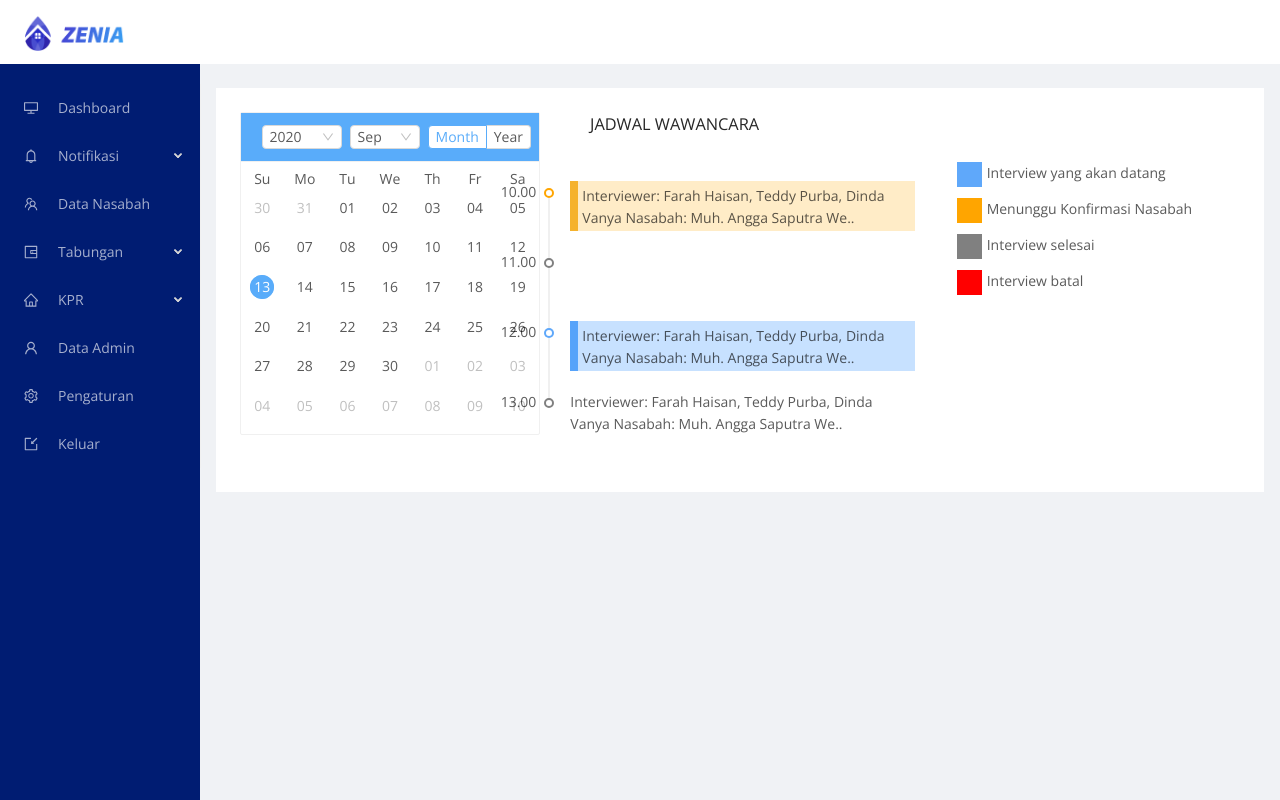
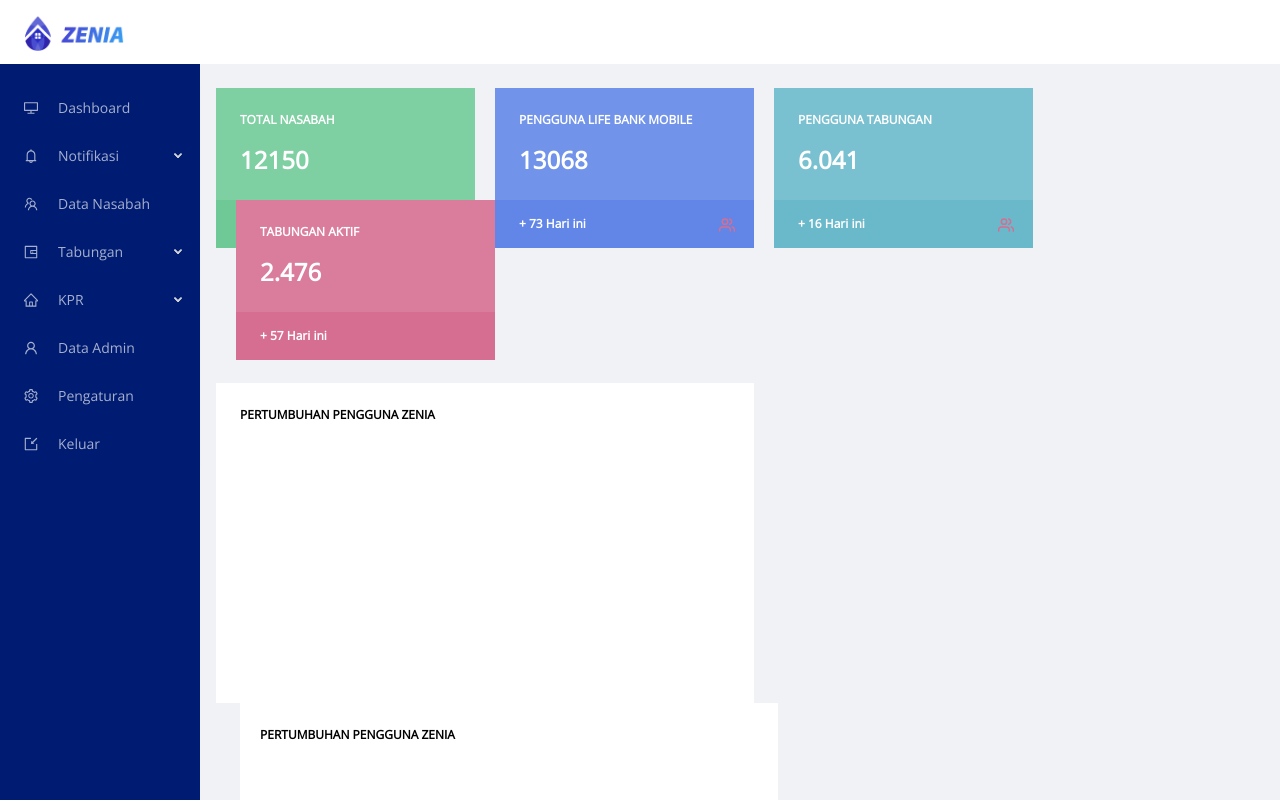
Before and after one commit to randiramadhann/wakwaw, a Next.js app: page / in a window 1280 px wide. Built offline with nearby package versions, Linux system fonts and the light colour scheme.

Commit message:
add card&chart

```diff
--- a/components/sidebar/home/Card.js
+++ b/components/sidebar/home/Card.js
@@ -1,6 +1,7 @@
 import { Card, Avatar, Row, Col } from 'antd';
 import { EditOutlined, EllipsisOutlined, SettingOutlined } from '@ant-design/icons';
 import styles from "../../../styles/Layout.module.css";
+// import Chart from "../home/Chart.js";
 
 const { Meta } = Card;
 
@@ -14,84 +15,107 @@
                         <Row>
                             <div>
                                 <div className={styles.card}>
-                                    <p className={styles.textCard} style={{position: "absolute", left: 24, top: 24}}>TOTAL NASABAH</p>
-                                    <p className={styles.textCard} style={{position: "absolute", left: 24, top: 64, fontSize: 24}}>12150</p>
+                                    <p className={styles.textCard} style={{ position: "absolute", left: 24, top: 24 }}>TOTAL NASABAH</p>
+                                    <p className={styles.textCard} style={{ position: "absolute", left: 24, top: 64, fontSize: 24 }}>12150</p>
                                 </div>
                                 <div className={styles.card1}>
-                                    <p className={styles.textCard} style={{position: "absolute", left: 24, top: 16}}>+ 250 Hari ini <span style={{position: "absolute", left: "200px"}}><img src="/img/group.svg" alt="First slide"/></span></p>
+                                    <p className={styles.textCard} style={{ position: "absolute", left: 24, top: 16 }}>+ 250 Hari ini <span style={{ position: "absolute", left: "200px" }}><img src="/img/group.svg" alt="First slide" /></span></p>
                                 </div>
                             </div>
                             <div className={styles.columnCard} >
                                 <div className={styles.card} style={{ backgroundColor: "#7193E9" }}>
-                                    <h1 className={styles.textCard} style={{position: "absolute", left: 24, top: 24}}>PENGGUNA LIFE BANK MOBILE</h1>
-                                    <p className={styles.textCard} style={{position: "absolute", left: 24, top: 64, fontSize: 24}}>13068</p>
+                                    <h1 className={styles.textCard} style={{ position: "absolute", left: 24, top: 24 }}>PENGGUNA LIFE BANK MOBILE</h1>
+                                    <p className={styles.textCard} style={{ position: "absolute", left: 24, top: 64, fontSize: 24 }}>13068</p>
                                 </div>
                                 <div className={styles.card1} style={{ backgroundColor: "#6186E7" }}>
-                                    <p className={styles.textCard} style={{position: "absolute", left: 24, top: 16}}>+ 73 Hari ini <span style={{position: "absolute", left: "200px"}}><img src="/img/group.svg" alt="First slide"/></span> </p>
+                                    <p className={styles.textCard} style={{ position: "absolute", left: 24, top: 16 }}>+ 73 Hari ini <span style={{ position: "absolute", left: "200px" }}><img src="/img/group.svg" alt="First slide" /></span> </p>
                                 </div>
                             </div>
                             <div className={styles.columnCard}>
                                 <div className={styles.card} style={{ backgroundColor: "#79C0D0" }}>
-                                    <h1 className={styles.textCard} style={{position: "absolute", left: 24, top: 24}}>PENGGUNA TABUNGAN</h1>
-                                    <p className={styles.textCard} style={{position: "absolute", left: 24, top: 64, fontSize: 24}}>6.041</p>
+                                    <h1 className={styles.textCard} style={{ position: "absolute", left: 24, top: 24 }}>PENGGUNA TABUNGAN</h1>
+                                    <p className={styles.textCard} style={{ position: "absolute", left: 24, top: 64, fontSize: 24 }}>6.041</p>
                                 </div>
                                 <div className={styles.card1} style={{ backgroundColor: "#6AB9CB" }}>
-                                    <p className={styles.textCard} style={{position: "absolute", left: 24, top: 16}}>+ 16 Hari ini <span style={{position: "absolute", left: "200px"}}><img src="/img/group.svg" alt="First slide"/></span></p>
+                                    <p className={styles.textCard} style={{ position: "absolute", left: 24, top: 16 }}>+ 16 Hari ini <span style={{ position: "absolute", left: "200px" }}><img src="/img/group.svg" alt="First slide" /></span></p>
                                 </div>
                             </div>
                             <div className={styles.columnCard}>
                                 <div className={styles.card} style={{ backgroundColor: "#DA7D9D" }}>
-                                    <h1 className={styles.textCard} style={{position: "absolute", left: 24, top: 24}}>TABUNGAN AKTIF</h1>
-                                    <p className={styles.textCard} style={{position: "absolute", left: 24, top: 64, fontSize: 24}}>2.476</p>
+                                    <h1 className={styles.textCard} style={{ position: "absolute", left: 24, top: 24 }}>TABUNGAN AKTIF</h1>
+                                    <p className={styles.textCard} style={{ position: "absolute", left: 24, top: 64, fontSize: 24 }}>2.476</p>
                                 </div>
                                 <div className={styles.card1} style={{ backgroundColor: "#D66E92" }}>
-                                    <p className={styles.textCard} style={{position: "absolute", left: 24, top: 16}}>+ 57 Hari ini <span style={{position: "absolute", left: "200px"}}><img src="/img/group.svg" alt="First slide"/></span></p>
+                                    <p className={styles.textCard} style={{ position: "absolute", left: 24, top: 16 }}>+ 57 Hari ini <span style={{ position: "absolute", left: "200px" }}><img src="/img/group.svg" alt="First slide" /></span></p>
                                 </div>
                             </div>
                         </Row>
                     </Col>
+                    <Row style={{ marginTop: 71 }}>
                         <Col>
-                        <Row style={{marginTop: 250}}>
+                            <Row>
+                                <Col>
+                                    <div className={styles.chart} style={{ backgroundColor: "#ffffff" }}>
+                                        <h1 className={styles.textCard1} style={{ color: "#000000", position: "absolute", left: 24, top: 24 }}>PERTUMBUHAN PENGGUNA ZENIA</h1>
+                                    </div>
+                                </Col>
+                                <Col>
+                                    <div className={styles.chart} style={{ backgroundColor: "#ffffff", marginLeft: 24}}>
+                                        <h1 className={styles.textCard1} style={{ color: "#000000", position: "absolute", left: 44, top: 24 }}>PERTUMBUHAN PENGGUNA ZENIA</h1>
+                                    </div>
+                                </Col>
+                            </Row>
+                        </Col>
+                    </Row>
+                    <Row>
+                        <Col>
+                            <Row style={{ marginTop: 24 }}>
                                 <div>
                                     <div className={styles.card} style={{ backgroundColor: "#ffffff" }}>
-                                    <h1 className={styles.textCard1} style={{color: "#7AC19A", position: "absolute", left: 24, top: 24}} >PENGAJUAN KPR</h1>
-                                    <p className={styles.textCard} style={{position: "absolute", left: 24, top: 64, fontSize: 24, color: "#7AC19A"}}>4.283</p>
+                                        <h1 className={styles.textCard1} style={{ color: "#7AC19A", position: "absolute", left: 24, top: 24 }} >PENGAJUAN KPR</h1>
+                                        <p className={styles.textCard} style={{ position: "absolute", left: 24, top: 64, fontSize: 24, color: "#7AC19A" }}>4.283</p>
                                     </div>
                                     <div className={styles.card1} style={{ backgroundColor: "#ffffff", borderTop: "1px solid #DDE4F8" }}>
-                                    <p className={styles.textCard} style={{position: "absolute", left: 24, top: 16, color: "#7AC19A"}}>+ 250 Hari ini <span style={{position: "absolute", left: "200px"}}><img src="/img/group.svg" alt="First slide"/></span></p>
+                                        <p className={styles.textCard} style={{ position: "absolute", left: 24, top: 16, color: "#7AC19A" }}>+ 250 Hari ini <span style={{ position: "absolute", left: "200px" }}><img src="/img/group.svg" alt="First slide" /></span></p>
                                     </div>
                                 </div>
                                 <div className={styles.columnCard} >
                                     <div className={styles.card} style={{ backgroundColor: "#ffffff" }}>
-                                    <h1 className={styles.textCard1} style={{color: "#6186E7", position: "absolute", left: 24, top: 24}}>KPR AKTIF</h1>
-                                    <p className={styles.textCard} style={{position: "absolute", left: 24, top: 64, fontSize: 24, color: "#6186E7"}}>1.671</p>
+                                        <h1 className={styles.textCard1} style={{ color: "#6186E7", position: "absolute", left: 24, top: 24 }}>KPR AKTIF</h1>
+                                        <p className={styles.textCard} style={{ position: "absolute", left: 24, top: 64, fontSize: 24, color: "#6186E7" }}>1.671</p>
                                     </div>
                                     <div className={styles.card1} style={{ backgroundColor: "#ffffff", borderTop: "1px solid #DDE4F8" }}>
-                                    <p className={styles.textCard} style={{position: "absolute", left: 24, top: 16, color: "#6186E7"}}>+ 13 Hari ini <span style={{position: "absolute", left: "200px"}}><img src="/img/group.svg" alt="First slide"/></span></p>
+                                        <p className={styles.textCard} style={{ position: "absolute", left: 24, top: 16, color: "#6186E7" }}>+ 13 Hari ini <span style={{ position: "absolute", left: "200px" }}><img src="/img/group.svg" alt="First slide" /></span></p>
                                     </div>
                                 </div>
                             </Row>
-                        <Row style={{marginTop: 70}}>
+                            <Row style={{ marginTop: 71 }}>
                                 <div>
                                     <div className={styles.card} style={{ backgroundColor: "#ffffff" }}>
-                                    <h1 className={styles.textCard1} style={{color: "#3DA7BF", position: "absolute", left: 24, top: 24}}>PENGAJUAN DITERIMA</h1>
-                                    <p className={styles.textCard2} style={{position: "absolute", left: 24, top: 64, fontSize: 24, color: "#3DA7BF"}}>3420 <span style={{fontSize: 14}}>(79.8%)</span></p>
+                                        <h1 className={styles.textCard1} style={{ color: "#3DA7BF", position: "absolute", left: 24, top: 24 }}>PENGAJUAN DITERIMA</h1>
+                                        <p className={styles.textCard2} style={{ position: "absolute", left: 24, top: 64, fontSize: 24, color: "#3DA7BF" }}>3420 <span style={{ fontSize: 14 }}>(79.8%)</span></p>
                                     </div>
                                     <div className={styles.card1} style={{ backgroundColor: "#ffffff", borderTop: "1px solid #DDE4F8" }}>
-                                    <p className={styles.textCard} style={{position: "absolute", left: 24, top: 16, color: "#3DA7BF"}}>+ 8 Hari ini <span style={{position: "absolute", left: "200px"}}><img src="/img/group.svg" alt="First slide"/></span></p>
+                                        <p className={styles.textCard} style={{ position: "absolute", left: 24, top: 16, color: "#3DA7BF" }}>+ 8 Hari ini <span style={{ position: "absolute", left: "200px" }}><img src="/img/group.svg" alt="First slide" /></span></p>
                                     </div>
                                 </div>
                                 <div className={styles.columnCard} >
                                     <div className={styles.card} style={{ backgroundColor: "#ffffff", borderTop: "1px solid #DDE4F8" }}>
-                                    <h1 className={styles.textCard1} style={{color: "#D66E92", position: "absolute", left: 24, top: 24}}>PENGAJUAN DITOLAK</h1>
-                                    <p className={styles.textCard2} style={{position: "absolute", left: 24, top: 64, fontSize: 24, color: "#D66E92"}}>863 <span style={{fontSize: 14}}>(20.2%)</span></p>
+                                        <h1 className={styles.textCard1} style={{ color: "#D66E92", position: "absolute", left: 24, top: 24 }}>PENGAJUAN DITOLAK</h1>
+                                        <p className={styles.textCard2} style={{ position: "absolute", left: 24, top: 64, fontSize: 24, color: "#D66E92" }}>863 <span style={{ fontSize: 14 }}>(20.2%)</span></p>
                                     </div>
                                     <div className={styles.card1} style={{ backgroundColor: "#ffffff", borderTop: "1px solid #DDE4F8" }}>
-                                    <p className={styles.textCard} style={{position: "absolute", left: 24, top: 16, color: "#D66E92"}}>+ 1 Hari ini <span style={{position: "absolute", left: "200px"}}><img src="/img/group.svg" alt="First slide"/></span></p>
+                                        <p className={styles.textCard} style={{ position: "absolute", left: 24, top: 16, color: "#D66E92" }}>+ 1 Hari ini <span style={{ position: "absolute", left: "200px" }}><img src="/img/group.svg" alt="First slide" /></span></p>
                                     </div>
                                 </div>
                             </Row>
                         </Col>
+                        <Col style={{marginTop: 24}}>
+                            <div className={styles.chart} style={{ backgroundColor: "#ffffff", marginLeft: 20, height: 344 }}>
+                                <h1 className={styles.textCard1} style={{ color: "#000000", position: "absolute", left: 44, top: 24 }}>PERTUMBUHAN PENGGUNA ZENIA</h1>
+                            </div>
+                        </Col>
+                    </Row>
                 </div>
             </div>
         )
--- a/pages/dashboard.js
+++ b/pages/dashboard.js
@@ -5,8 +5,9 @@
 import Sidebar from "../components/layout/Sidebar";
 import Navbar from "../components/layout/Navbar";
 import Schedule from "../components/sidebar/dashboard/schedule";
-import Card from "../components/sidebar/home/Card";
-import CardKPR from "../components/sidebar/home/CardKPR";
+import Card from "../components/sidebar/home/Card"
+
+
 const { Content } = Layout;
 
 function dashboard() {
@@ -16,11 +17,12 @@
       <Layout>
         <Sidebar />
         <Content style={{ margin: "24px 16px 0" }}>
+            <Card/>
           <div
             className={styles.sitelayoutbackground}
-            style={{ padding: 24, minHeight: 360 }}
+            style={{ padding: 24, minHeight: 360, marginTop: 24 }}
           >
-            <Schedule />
+            <Schedule  />
           </div>
         </Content>
       </Layout>
--- a/styles/Layout.module.css
+++ b/styles/Layout.module.css
@@ -58,3 +58,50 @@
   border: 1px solid #f0f0f0;
   border-radius: 2px;
 }
+
+.card {
+  position: relative;
+  width: 259px;
+  height: 112px;
+  background: #7ECFA2;
+}
+
+.card1 {
+  position: absolute;
+  top: 50;
+  left: 300;
+  width: 259px;
+  height: 48px;
+  background: #6FC997;
+}
+
+.columnCard {
+margin-left: 20px;
+}
+
+.textCard{
+position: absolute;
+left: 20;
+top: 10;
+font-family: Open Sans;
+font-style: normal;
+font-weight: bold;
+font-size: 12px;
+line-height: 16px;
+color: #FFFFFF;
+}
+
+.textCard1{
+  text-align: left;
+   font-family: Open Sans;
+ font-style: normal;
+ font-weight: bold;
+ font-size: 12px;
+ line-height: 16px;
+ }
+
+ .chart {
+  width: 538px;
+  height: 320px;
+  background: #FFFFFF;
+ }
```
Lines whose indentation alone changed are shown as unchanged.
